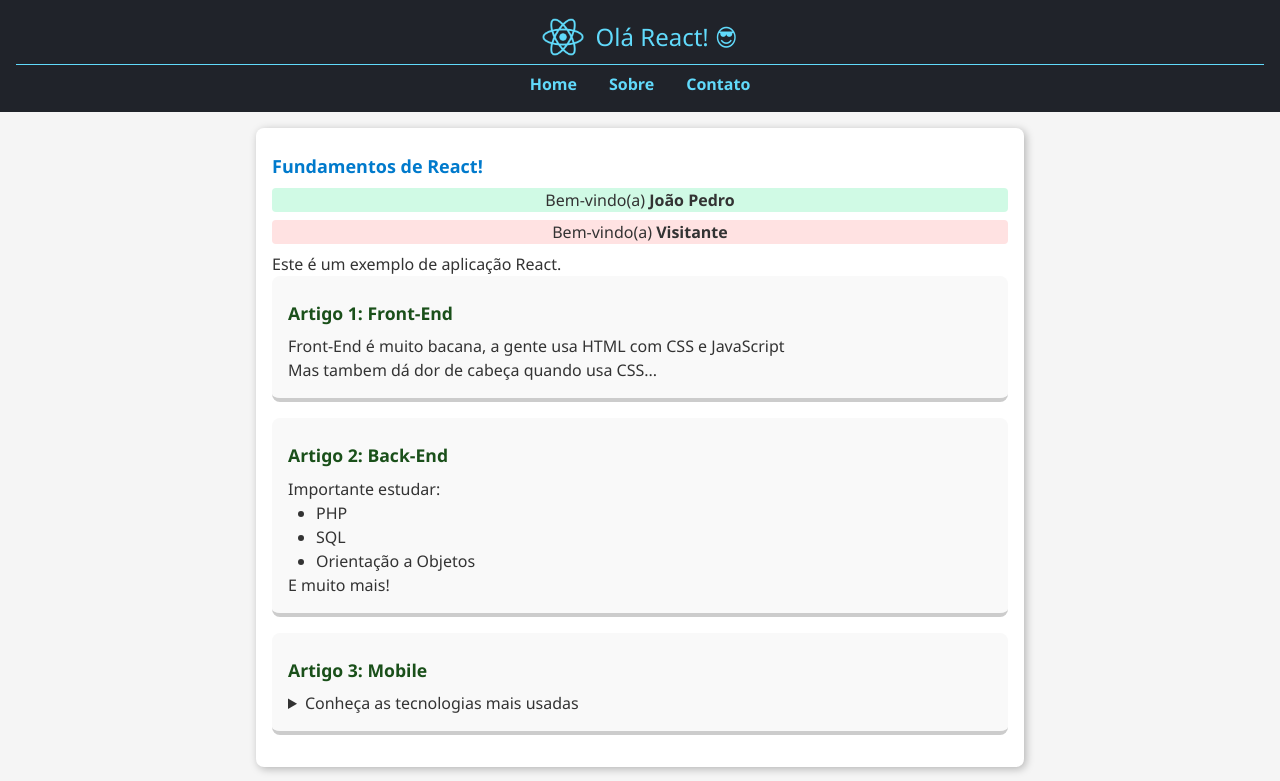
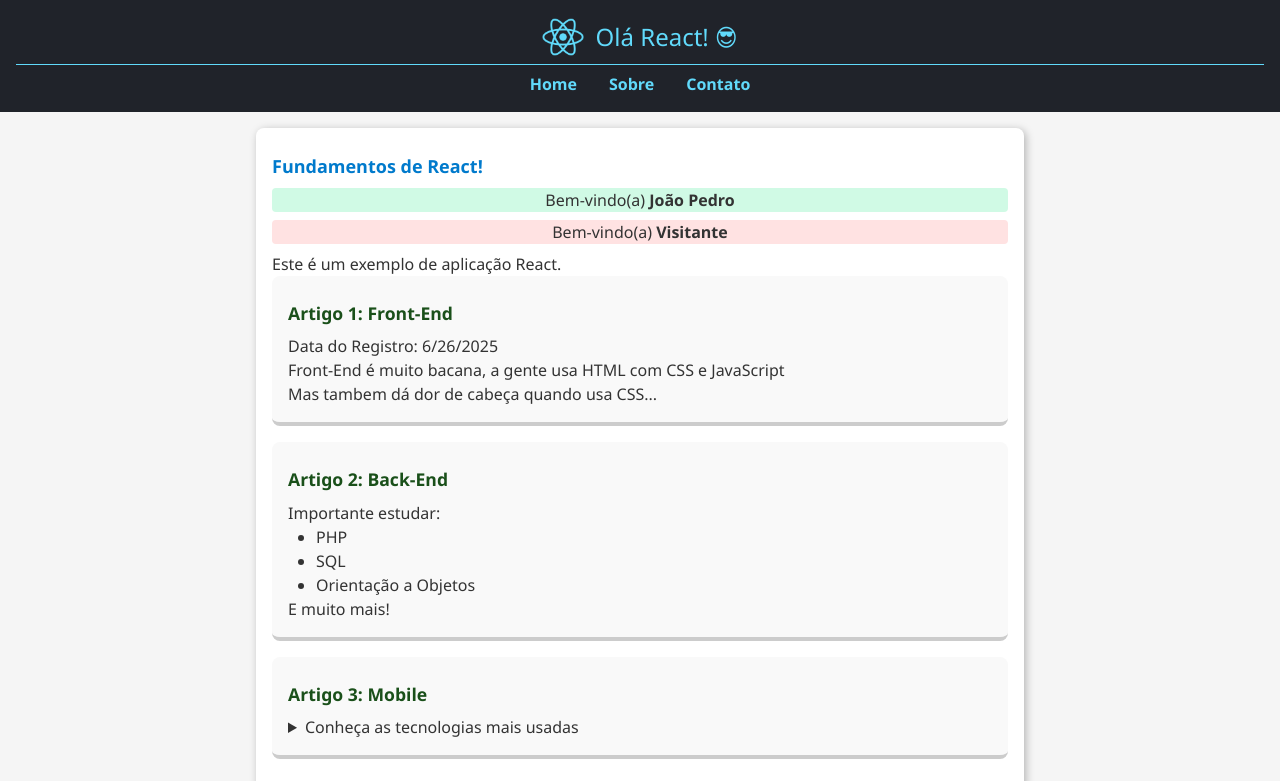
Before and after one commit to joaopedro-style/react-fundamentos, a React (Vite) app: page / in a window 1280 px wide. Shown: the top 781 px of the page. Built offline with nearby package versions, Linux system fonts and the light colour scheme.

Commit message:
Aplica data &&

```diff
--- a/src/components/Conteudo/Artigo/Artigo.tsx
+++ b/src/components/Conteudo/Artigo/Artigo.tsx
@@ -5,14 +5,28 @@ type ArtigoProps = {
   titulo: string;
   numero: number;
   children: ReactNode;
+  data?: Date;
 };
 
-export default function Artigo({ titulo, numero, children }: ArtigoProps) {
+export default function Artigo({
+  titulo,
+  numero,
+  children,
+  data,
+}: ArtigoProps) {
   return (
     <article className={estilos.artigo}>
       <h3>
         Artigo {numero}: {titulo}
       </h3>
+
+      {/* Renderização condicional: só mostra o parágrafo se existir um valor na prop data. */}
+      {data && (
+        <p>
+          Data do Registro: <time>{data?.toLocaleDateString()}</time>
+        </p>
+      )}
+
       {children}
     </article>
   );
--- a/src/components/Conteudo/Conteudo.tsx
+++ b/src/components/Conteudo/Conteudo.tsx
@@ -17,7 +17,7 @@ export default function Conteudo() {
 
         <p>Este é um exemplo de aplicação React.</p>
 
-        <Artigo titulo="Front-End" numero={1}>
+        <Artigo titulo="Front-End" numero={1} data={new Date()}>
           <p>Front-End é muito bacana, a gente usa HTML com CSS e JavaScript</p>
           <p>Mas tambem dá dor de cabeça quando usa CSS...</p>
         </Artigo>
```
